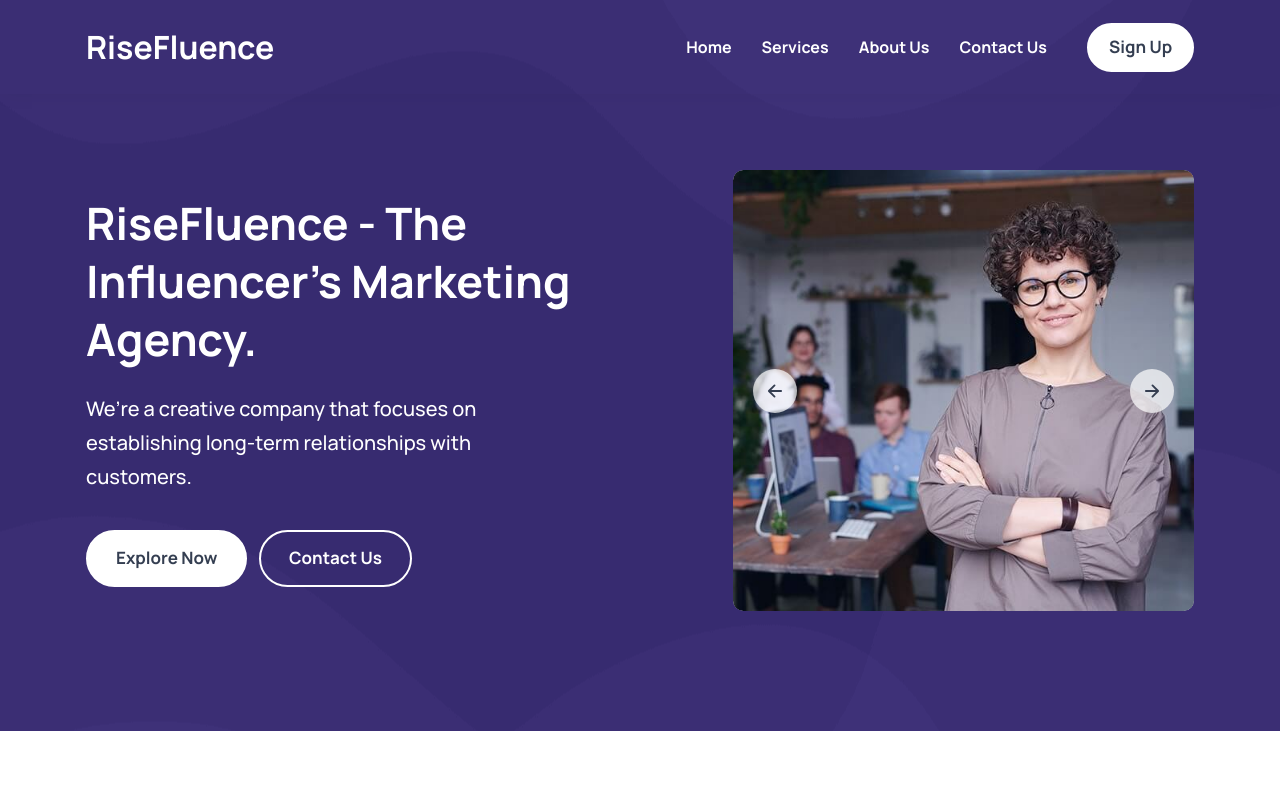
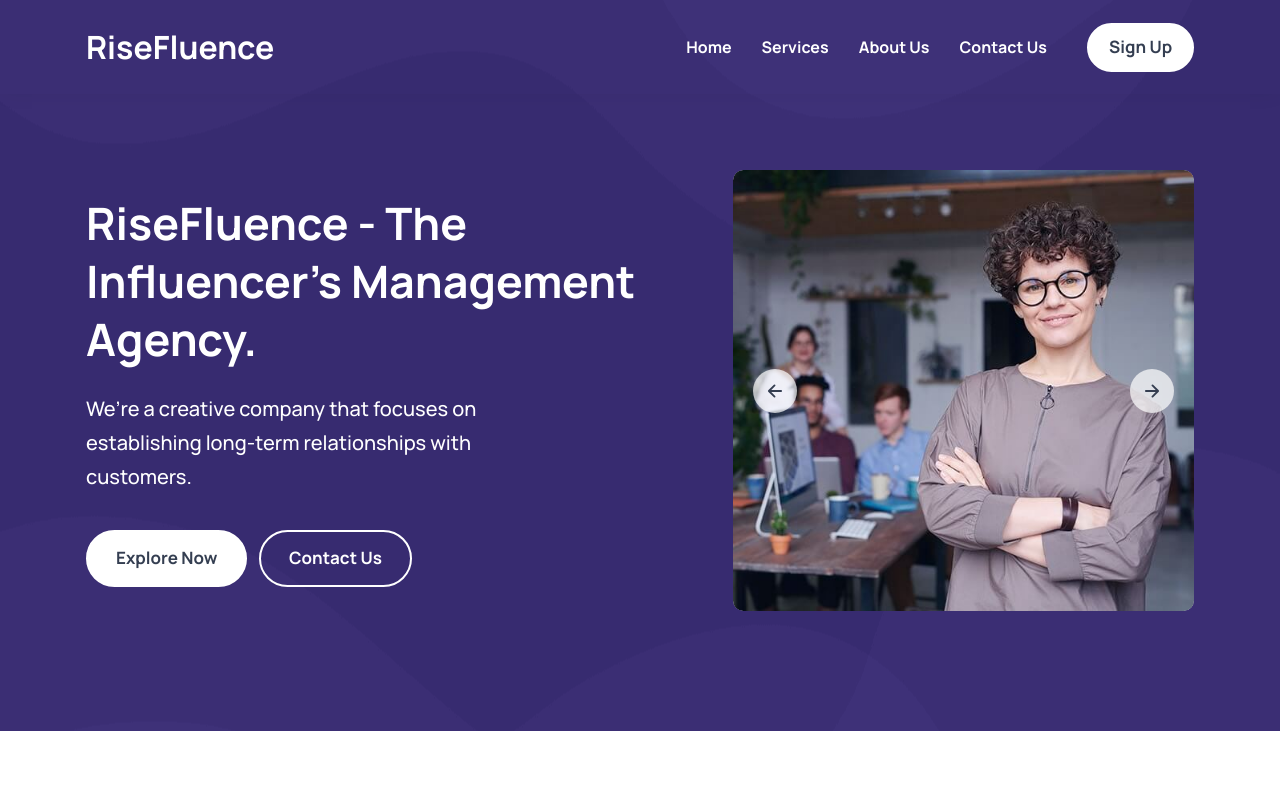
Before and after one commit to Viditsoni9123/RiseFluence-Influencer-Management-Agency-, a plain HTML site: page index.html in a window 1280 px wide. Shown: the top 800 px of the page. Drawn offline with nearby package versions, Linux system fonts and the light colour scheme.

Commit message:
Update index.html

```diff
--- a/index.html
+++ b/index.html
@@ -166,7 +166,7 @@
 
           <div class="hero-content">
 
-            <h1 class="h1 hero-title">RiseFluence - The Influencer's Marketing Agency.</h1>
+            <h1 class="h1 hero-title">RiseFluence - The Influencer's Management Agency.</h1>
 
             <p class="hero-text">
               We’re a creative company that focuses on establishing long-term relationships with customers.
```
